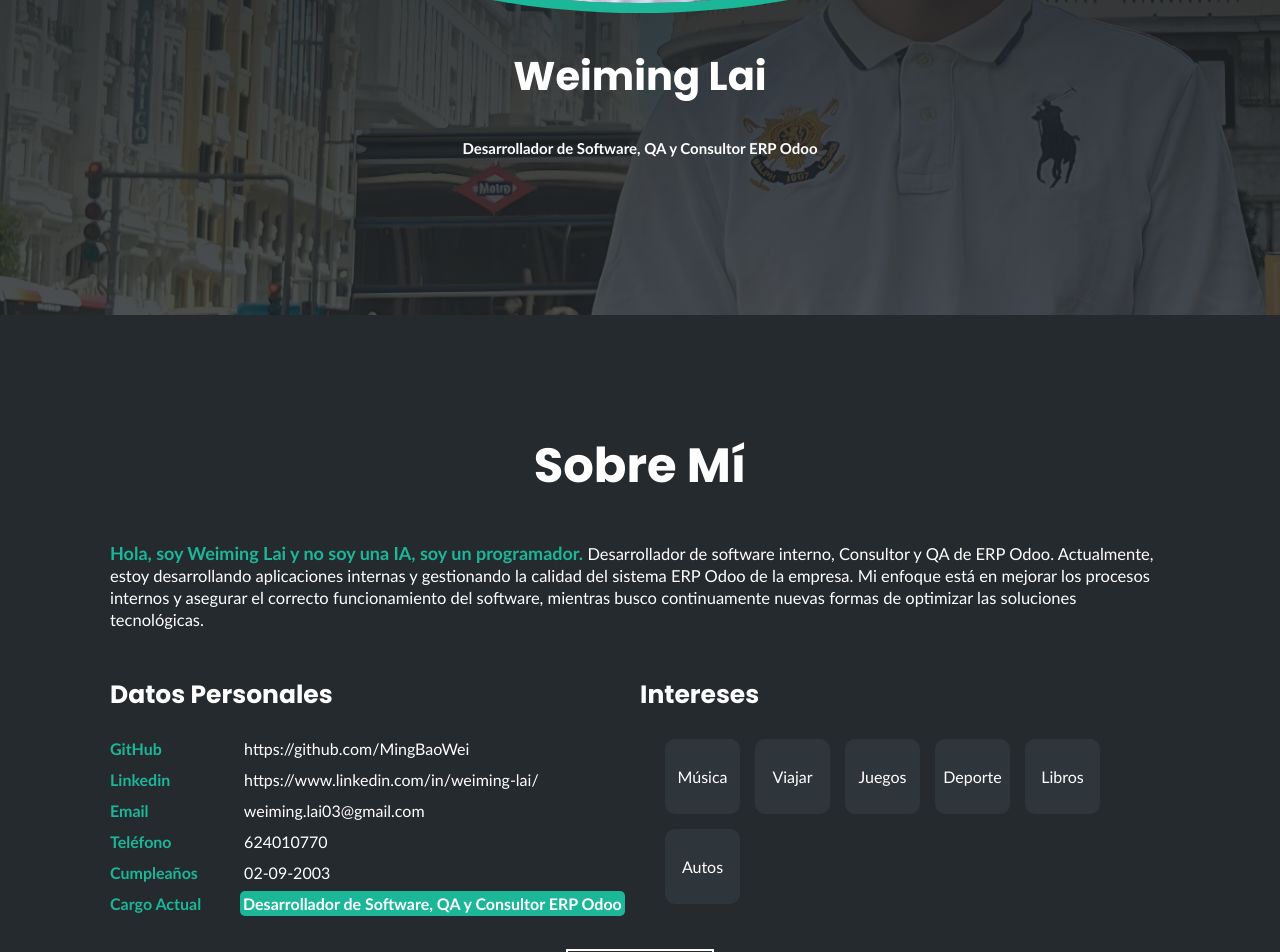
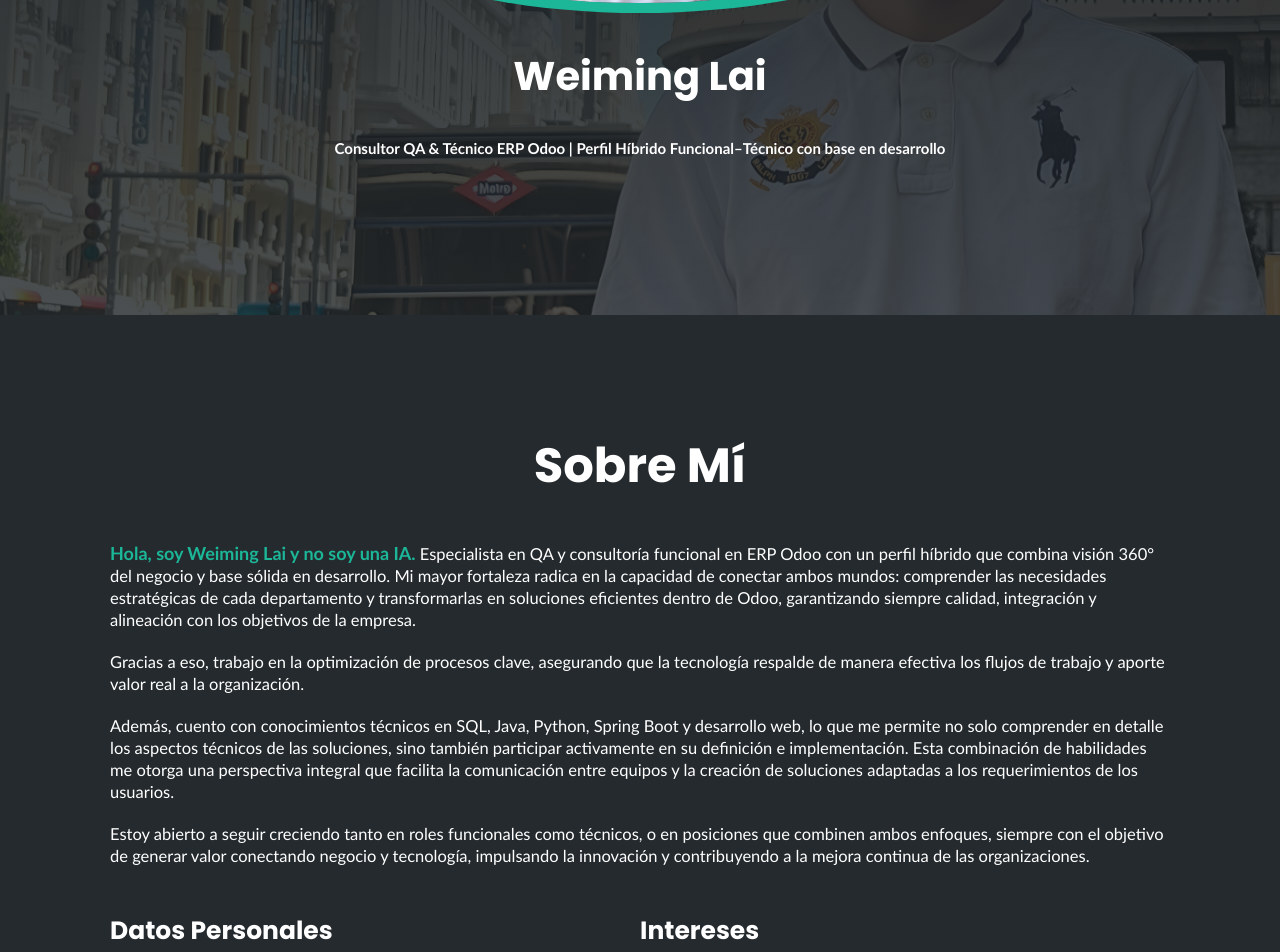
Before and after one commit to MingBaoWei/Portafolio, an Angular app in the folder mi-portafolio/: page / in a window 1280 px wide. Shown: the part 560-1512 px from the top of the page. Built offline with nearby package versions, Linux system fonts and the light colour scheme.

Commit message:
UPD:: Actualizacion inicial del portafolio

```diff
--- a/mi-portafolio/src/app/aboutme/aboutme.component.html
+++ b/mi-portafolio/src/app/aboutme/aboutme.component.html
@@ -1,7 +1,10 @@
 <section id="aboutme" class="aboutme-section">
   <div class="aboutme-content">
       <h2>Sobre Mí</h2>
-      <p><span>Hola, soy Weiming Lai y no soy una IA, soy un programador.</span> Desarrollador de software interno, Consultor y QA de ERP Odoo. Actualmente, estoy desarrollando aplicaciones internas y gestionando la calidad del sistema ERP Odoo de la empresa. Mi enfoque está en mejorar los procesos internos y asegurar el correcto funcionamiento del software, mientras busco continuamente nuevas formas de optimizar las soluciones tecnológicas.</p>
+      <p><span>Hola, soy Weiming Lai y no soy una IA.</span> Especialista en QA y consultoría funcional en ERP Odoo con un perfil híbrido que combina visión 360° del negocio y base sólida en desarrollo. Mi mayor fortaleza radica en la capacidad de conectar ambos mundos: comprender las necesidades estratégicas de cada departamento y transformarlas en soluciones eficientes dentro de Odoo, garantizando siempre calidad, integración y alineación con los objetivos de la empresa.</p>
+      <p>Gracias a eso, trabajo en la optimización de procesos clave, asegurando que la tecnología respalde de manera efectiva los flujos de trabajo y aporte valor real a la organización.</p>
+      <p>Además, cuento con conocimientos técnicos en SQL, Java, Python, Spring Boot y desarrollo web, lo que me permite no solo comprender en detalle los aspectos técnicos de las soluciones, sino también participar activamente en su definición e implementación. Esta combinación de habilidades me otorga una perspectiva integral que facilita la comunicación entre equipos y la creación de soluciones adaptadas a los requerimientos de los usuarios.</p>
+      <p>Estoy abierto a seguir creciendo tanto en roles funcionales como técnicos, o en posiciones que combinen ambos enfoques, siempre con el objetivo de generar valor conectando negocio y tecnología, impulsando la innovación y contribuyendo a la mejora continua de las organizaciones.</p>
 
       <div class="aboutme-row">
           <!-- Datos personales -->
@@ -30,7 +33,7 @@
                 </li>
                   <li>
                       <strong>Cargo Actual</strong>
-                      <span>Desarrollador de Software, QA y Consultor ERP Odoo</span>
+                      <span>Consultor QA y Técnico ERP Odoo</span>
                   </li>
               </ul>
           </div>
--- a/mi-portafolio/src/app/home/home.component.html
+++ b/mi-portafolio/src/app/home/home.component.html
@@ -4,6 +4,6 @@
           <img src="assets/img/foto.jpeg" alt="Weiming Lai">
       </div>
       <h1>Weiming Lai</h1>
-      <h2>Desarrollador de Software, QA y Consultor ERP Odoo</h2>
+      <h2>Consultor QA & Técnico ERP Odoo | Perfil Híbrido Funcional–Técnico con base en desarrollo</h2>
   </div>
 </section>
```
